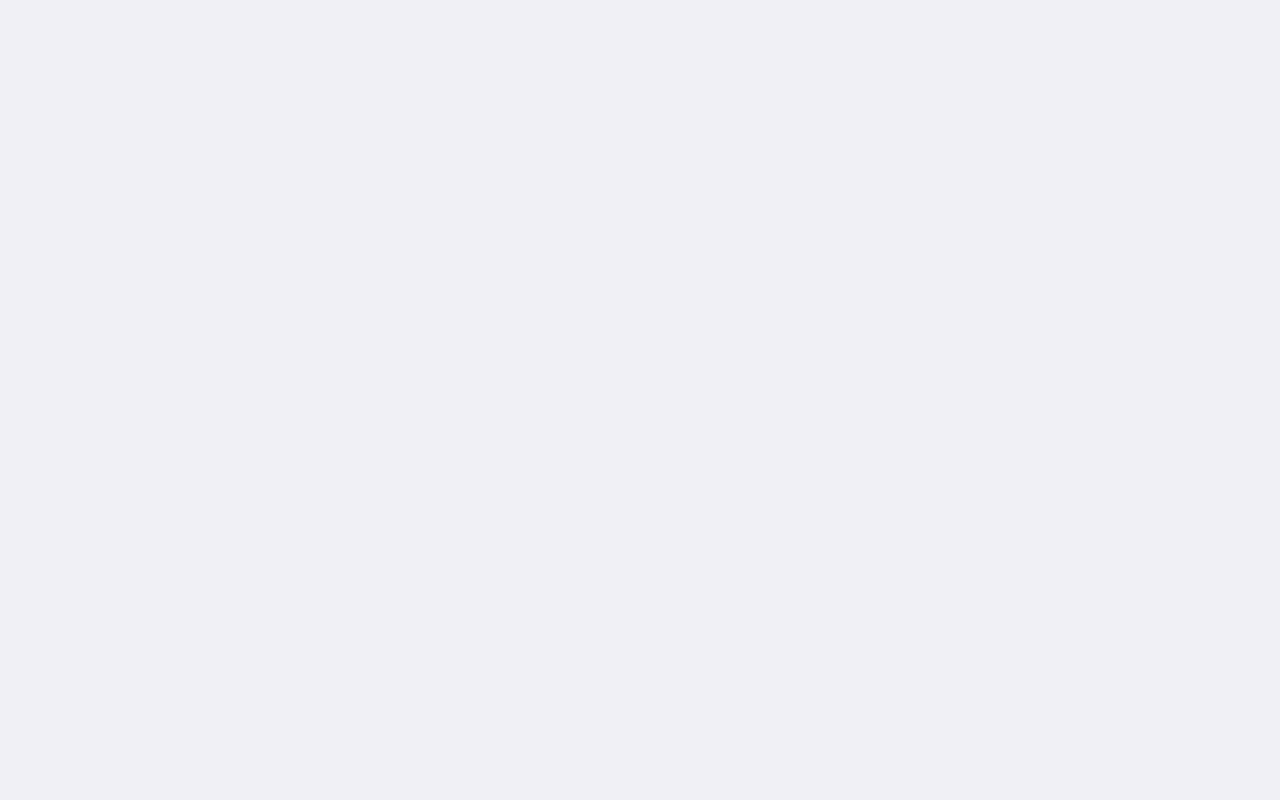
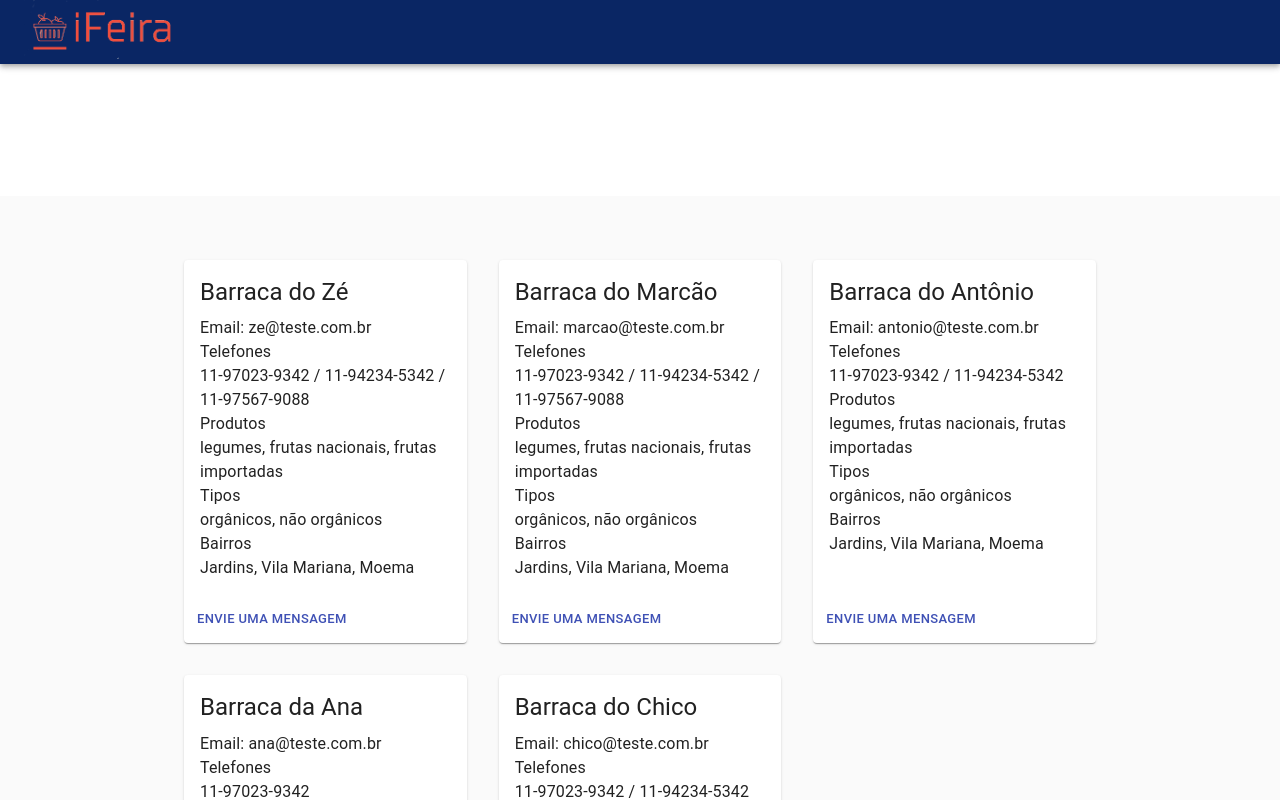
Before and after one commit to LucasHenriqueOliveira/ifeira, a React (Create React App) app: page /lista in a window 1280 px wide. Shown: the top 800 px of the page. Built offline with nearby package versions, Linux system fonts and the light colour scheme; the HTML template or start-up script is replaced by a standard one.

Commit message:
add page lista

```diff
--- a/src/global.css
+++ b/src/global.css
@@ -4,6 +4,7 @@
    --font-family: "Poppins", sans-serif;
    --bg-color: #f0f0f5;
    --primary-color: #ef4e3f;
+   --secondary-color: #0a2664;
  }
 
  *,
--- /dev/null
+++ b/src/pages/Lista/index.js
@@ -0,0 +1,270 @@
+import React from 'react';
+import AppBar from '@material-ui/core/AppBar';
+import Button from '@material-ui/core/Button';
+import Card from '@material-ui/core/Card';
+import CardActions from '@material-ui/core/CardActions';
+import CardContent from '@material-ui/core/CardContent';
+import CssBaseline from '@material-ui/core/CssBaseline';
+import Grid from '@material-ui/core/Grid';
+import Toolbar from '@material-ui/core/Toolbar';
+import Typography from '@material-ui/core/Typography';
+import { makeStyles } from '@material-ui/core/styles';
+import Container from '@material-ui/core/Container';
+import './styles.css';
+import logoImg from '../../assets/logo.png';
+import { Link } from 'react-router-dom';
+import FormControl from '@material-ui/core/FormControl';
+
+function Copyright() {
+  return (
+    <Typography variant="body2" color="textSecondary" align="center">
+      {'Copyright © '}
+      {new Date().getFullYear()}
+      {'.'}
+    </Typography>
+  );
+}
+
+const useStyles = makeStyles((theme) => ({
+  icon: {
+    marginRight: theme.spacing(2),
+  },
+  heroContent: {
+    backgroundColor: theme.palette.background.paper,
+    padding: theme.spacing(8, 0, 6),
+  },
+  heroButtons: {
+    marginTop: theme.spacing(4),
+  },
+  cardGrid: {
+    paddingTop: theme.spacing(8),
+    paddingBottom: theme.spacing(8),
+  },
+  card: {
+    height: '100%',
+    display: 'flex',
+    flexDirection: 'column',
+  },
+  cardMedia: {
+    paddingTop: '56.25%', // 16:9
+  },
+  cardContent: {
+    flexGrow: 1,
+  },
+  footer: {
+    backgroundColor: theme.palette.background.paper,
+    padding: theme.spacing(6),
+  },
+}));
+
+const cards = [
+    {
+        "id": 1,
+        "nome": "Barraca do Zé",
+        "email": "ze@teste.com.br",
+        "telefones": ["11-97023-9342", "11-94234-5342", "11-97567-9088"],
+        "produtos": [
+            "legumes",
+            "frutas nacionais",
+            "frutas importadas"
+        ],
+        "tipos": [
+            "orgânicos",
+            "não orgânicos"
+        ],
+        "bairrosEntrega": [
+            "Jardins",
+            "Vila Mariana",
+            "Moema"
+        ]
+    },
+    {
+        "id": 2,
+        "nome": "Barraca do Marcão",
+        "email": "marcao@teste.com.br",
+        "telefones": ["11-97023-9342", "11-94234-5342", "11-97567-9088"],
+        "produtos": [
+            "legumes",
+            "frutas nacionais",
+            "frutas importadas"
+        ],
+        "tipos": [
+            "orgânicos",
+            "não orgânicos"
+        ],
+        "bairrosEntrega": [
+            "Jardins",
+            "Vila Mariana",
+            "Moema"
+        ]
+    },
+    {
+        "id": 3,
+        "nome": "Barraca do Antônio",
+        "email": "antonio@teste.com.br",
+        "telefones": ["11-97023-9342", "11-94234-5342"],
+        "produtos": [
+            "legumes",
+            "frutas nacionais",
+            "frutas importadas"
+        ],
+        "tipos": [
+            "orgânicos",
+            "não orgânicos"
+        ],
+        "bairrosEntrega": [
+            "Jardins",
+            "Vila Mariana",
+            "Moema"
+        ]
+    },
+    {
+        "id": 4,
+        "nome": "Barraca da Ana",
+        "email": "ana@teste.com.br",
+        "telefones": ["11-97023-9342"],
+        "produtos": [
+            "legumes",
+            "frutas nacionais",
+            "frutas importadas"
+        ],
+        "tipos": [
+            "orgânicos",
+            "não orgânicos"
+        ],
+        "bairrosEntrega": [
+            "Jardins",
+            "Vila Mariana",
+            "Moema"
+        ]
+    },
+    {
+        "id": 5,
+        "nome": "Barraca do Chico",
+        "email": "chico@teste.com.br",
+        "telefones": ["11-97023-9342", "11-94234-5342"],
+        "produtos": [
+            "legumes",
+            "frutas nacionais",
+            "frutas importadas"
+        ],
+        "tipos": [
+            "orgânicos",
+            "não orgânicos"
+        ],
+        "bairrosEntrega": [
+            "Jardins",
+            "Vila Mariana",
+            "Moema"
+        ]
+    },
+];
+
+export default function Album() {
+  const classes = useStyles();
+
+  return (
+    <div>
+      <CssBaseline />
+      <AppBar position="relative">
+        <Toolbar>
+            <Link className="logo" to="/">
+                <img src={logoImg} alt="Feira" />
+            </Link>
+        </Toolbar>
+      </AppBar>
+      <main>
+        <div className={classes.heroContent}>
+            <Container maxWidth="sm">
+                <FormControl>
+
+                </FormControl>
+            </Container>
+        </div>
+        <Container className={classes.cardGrid} maxWidth="md">
+          {/* End hero unit */}
+          <Grid container spacing={4}>
+            {cards.map((card) => (
+              <Grid item key={card.id} xs={12} sm={6} md={4}>
+                <Card className={classes.card}>
+                  <CardContent className={classes.cardContent}>
+                    <Typography gutterBottom variant="h5" component="h2">
+                      {card.nome}
+                    </Typography>
+                    <Typography>
+                        Email: {card.email}
+                    </Typography>
+                    <div>
+                        <Typography>
+                            Telefones
+                        </Typography>
+                        {(card.telefones).map((telefone, index) => (
+                            <Typography key={index} className="telefones">
+                                {telefone}
+                                { ((card.telefones.length - 1) !== index) ? ' / ': '' }
+                            </Typography>
+                        ))}
+                    </div>
+
+                    <div>
+                        <Typography>
+                            Produtos
+                        </Typography>
+                        {(card.produtos).map((produto, index) => (
+                            <Typography key={index} className="telefones">
+                                {produto}
+                                { ((card.produtos.length - 1) !== index) ? ', ': '' }
+                            </Typography>
+                        ))}
+                    </div>
+
+                    <div>
+                        <Typography>
+                            Tipos
+                        </Typography>
+                        {(card.tipos).map((tipo, index) => (
+                            <Typography key={index} className="telefones">
+                                {tipo}
+                                { ((card.tipos.length - 1) !== index) ? ', ': '' }
+                            </Typography>
+                        ))}
+                    </div>
+
+                    <div>
+                        <Typography>
+                            Bairros
+                        </Typography>
+                        {(card.bairrosEntrega).map((bairro, index) => (
+                            <Typography key={index} className="telefones">
+                                {bairro}
+                                { ((card.bairrosEntrega.length - 1) !== index) ? ', ': '' }
+                            </Typography>
+                        ))}
+
+                    </div>
+                  </CardContent>
+                  <CardActions>
+                    <Button size="small" color="primary">
+                      Envie uma mensagem
+                    </Button>
+                  </CardActions>
+                </Card>
+              </Grid>
+            ))}
+          </Grid>
+        </Container>
+      </main>
+      {/* Footer */}
+      <footer className={classes.footer}>
+        <Typography variant="h6" align="center" gutterBottom>
+          iFeira
+        </Typography>
+        <Typography variant="subtitle1" align="center" color="textSecondary" component="p">
+          A sua feira em casa!
+        </Typography>
+        <Copyright />
+      </footer>
+      {/* End footer */}
+    </div>
+  );
+}
--- /dev/null
+++ b/src/pages/Lista/styles.css
@@ -0,0 +1,7 @@
+.MuiAppBar-colorPrimary{
+    background-color: #0a2664 !important;
+}
+
+.telefones {
+    display: inline;
+}
--- a/src/routes.js
+++ b/src/routes.js
@@ -3,6 +3,7 @@ import { BrowserRouter, Route, Switch } from 'react-router-dom';
 import Home from './pages/Home';
 import Login from './pages/Login';
 import Register from './pages/Register';
+import Lista from './pages/Lista';
 
 export default function Routes() {
    return (
@@ -11,6 +12,7 @@ export default function Routes() {
             <Route path="/" exact component={Home} />
             <Route path="/login" exact component={Login} />
             <Route path='/register' component={Register} />
+            <Route path='/lista' component={Lista} />
          </Switch>
       </BrowserRouter>
    )
```
